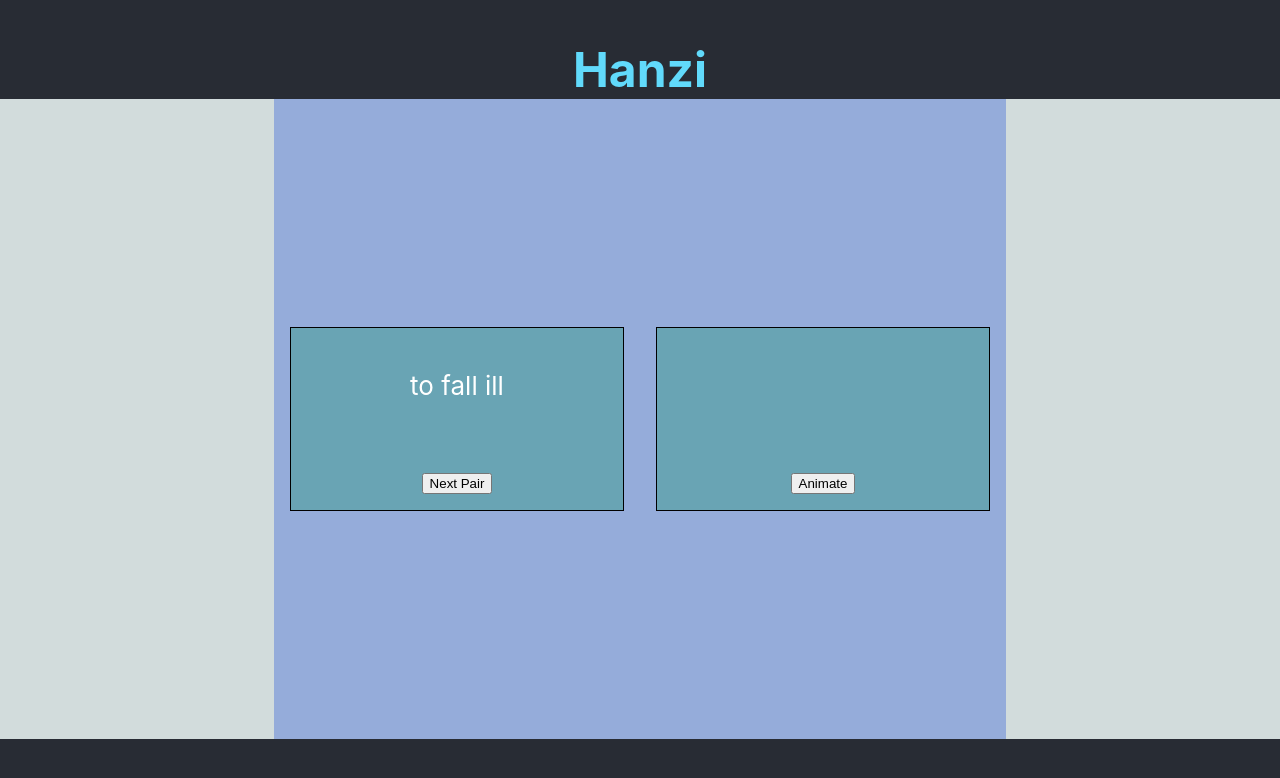
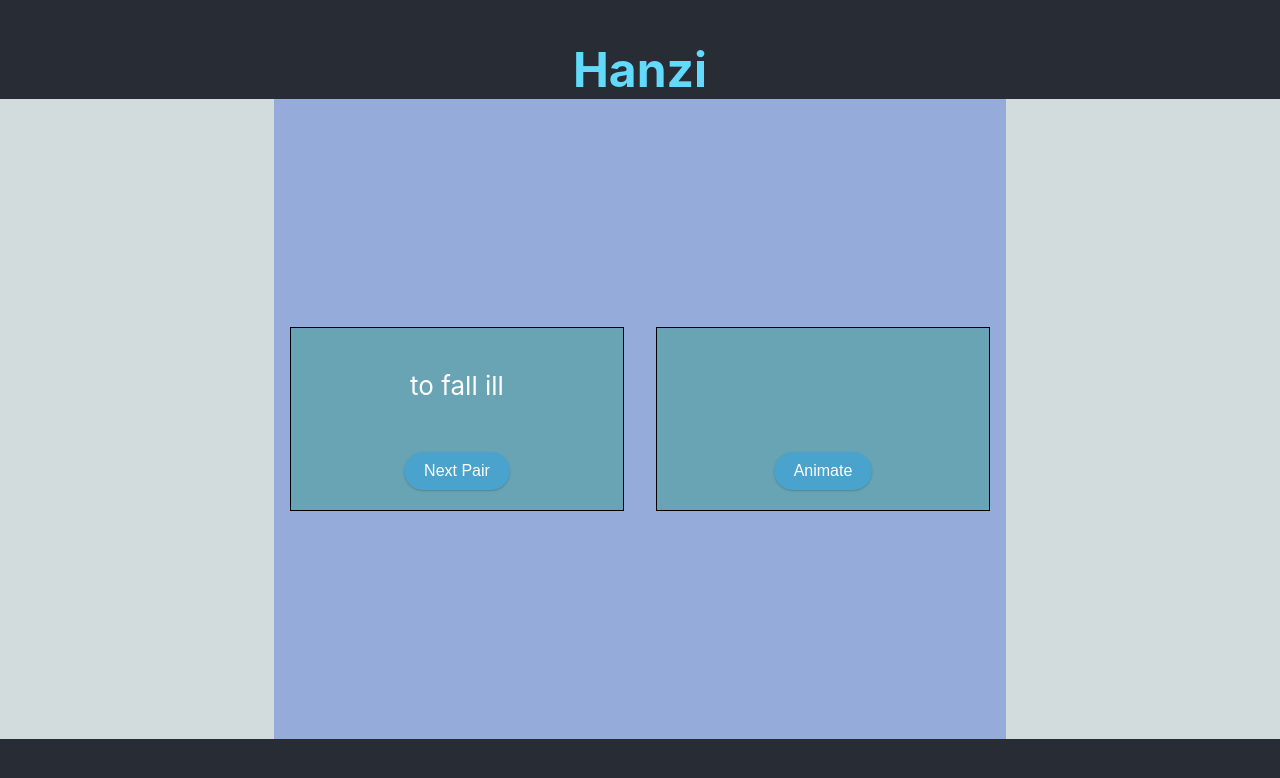
Before and after one commit to schofield-paul/hanzi, a React (Create React App) app: page / in a window 1280 px wide. Shown: the top 778 px of the page. Built offline with nearby package versions, Linux system fonts and the light colour scheme.

Commit message:
button styling

```diff
--- a/src/pages/Homepage.css
+++ b/src/pages/Homepage.css
@@ -31,8 +31,6 @@ h1 {
   font-size: 3rem;
 }
 
-/**/
-
 .App-link {
   color: #73b3c5;
 }
@@ -59,6 +57,33 @@ h1 {
   margin-top: auto; /* Push the button to the bottom of the flex container */
 }
 
+button {
+  display: inline-block;
+  padding: 10px 20px;
+  font-size: 16px;
+  border: none;
+  border-radius: 50px; /* Use border-radius property to make the button oval-shaped */
+  background-color: #4aa3cc; /* Set your desired background color */
+  color: white;
+  text-align: center;
+  text-decoration: none;
+  display: inline-block;
+  margin: 4px 2px;
+  cursor: pointer;
+  box-shadow: 0px 1px 2px rgba(0, 0, 0, 0.2); /* Add a slight shadow */
+  transition: background-color 0.3s ease, box-shadow 0.3s ease; /* Add transitions for smooth color change and shadow effect */
+}
+
+button:hover {
+  background-color: #4094bb; /* Change the background color of the button on hover */
+  box-shadow: 0px 0px 5px rgba(0, 0, 0, 0.1); /* Add a higher shadow on hover */
+}
+
+button:active {
+  background-color: #3b7ca1; /* Slight change in color when the button is clicked */
+  box-shadow: 0px 0px 6px rgba(0, 0, 0, 0.2); /* Increase shadow on click */
+}
+
 @keyframes App-logo-spin {
   from {
     transform: rotate(0deg);
```
